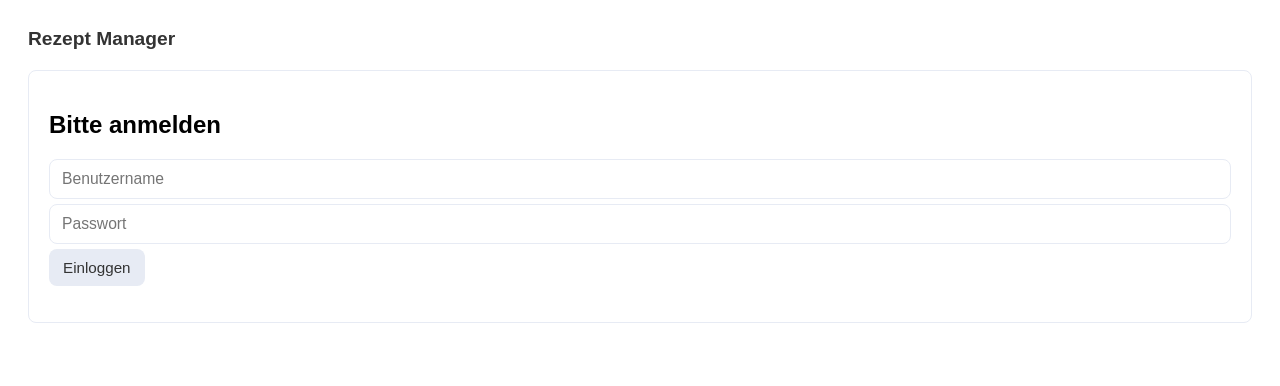
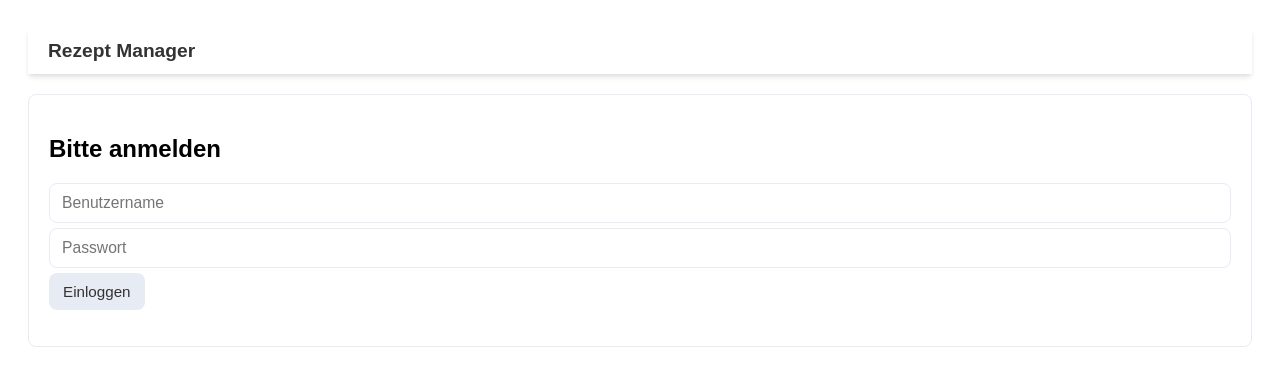
Before and after one commit to bheitmann/Webtechnologien_Projekt_Recipe_Manager, a website with bundled scripts: page public/index.html in a window 1280 px wide. Built offline with nearby package versions, Linux system fonts and the light colour scheme; files whose address does not match are found by name.

Commit message:
Navbar bleibt jetzt beim Scrollen sichtbar

```diff
--- a/public/css/navbar.css
+++ b/public/css/navbar.css
@@ -4,6 +4,15 @@
     display: flex;
     align-items: center;
     width: 100%;
+}
+
+header {
+    position: sticky;
+    top: 0;
+    z-index: 100;
+    background-color: #ffffff;
+    box-shadow: 0 4px 6px -1px rgba(0, 0, 0, 0.1), 0 2px 4px -1px rgba(0, 0, 0, 0.06);
+    padding: 12px 20px;
 }
 
 #home-link {
@@ -42,4 +51,6 @@
     margin-left: auto;
     margin-right: 20px;
     font-weight: bold;
+    text-overflow: ellipsis;
+    overflow: hidden;
 }
--- a/public/index.html
+++ b/public/index.html
@@ -7,6 +7,7 @@
 </head>
 <body>
 
+    <header>
         <nav id="nav-bar">
             <div>
                 <a href="#" id="home-link">Rezept Manager</a>
@@ -19,6 +20,7 @@
                 </div>
             </div>
         </nav>
+    </header>
 
     <section id="login-section" class="hidden">
         <h2>Bitte anmelden</h2>
--- a/public/js/userMngmt.js
+++ b/public/js/userMngmt.js
@@ -65,7 +65,7 @@ async function loadUsers() {
                 li.style = 'display: flex; justify-content: space-between; margin-bottom: 10px; padding: 10px; border: 1px solid #ccc; border-radius: 5px;';
 
                 li.innerHTML = `
-                    <span><strong>${user.username}</strong> (Rolle: ${user.role})</span>
+                    <span style="text-overflow: ellipsis; overflow: hidden"><strong>${user.username}</strong> (Rolle: ${user.role})</span>
                     <button class="delete-user-btn" data-id="${user.id}">Löschen</button>
                 `;
                 list.appendChild(li);
```
Lines whose indentation alone changed are shown as unchanged.
